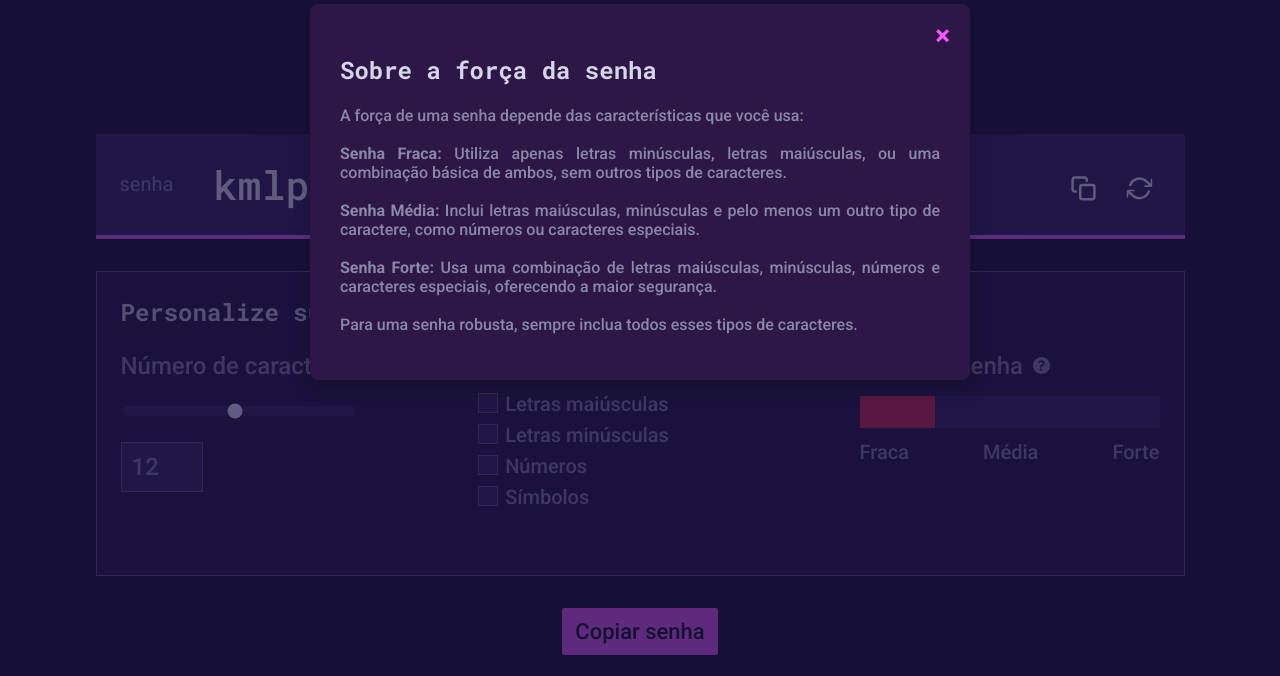
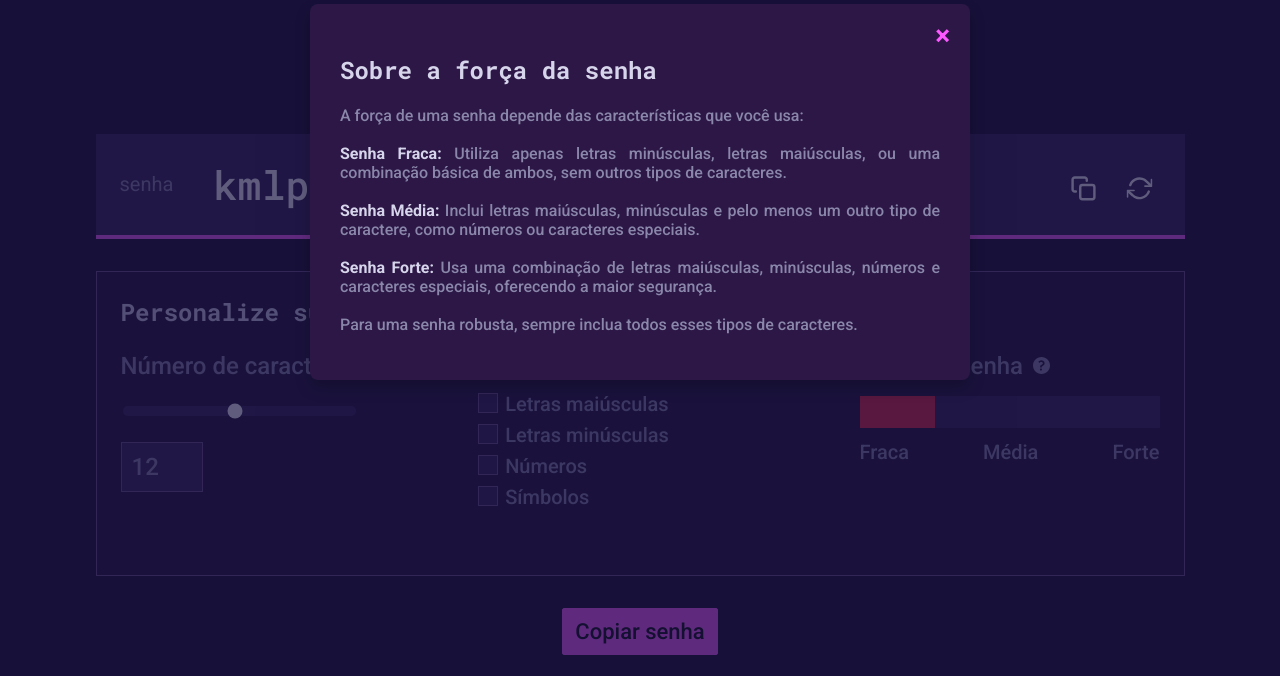
Before and after one commit to unzerstort/gerador-senhas, a plain HTML site: page index.html in a window 1280 px wide. Both pictures are taken after a click on the button 1041 px from the left and 490 px from the top of the page. Shown: the part 124-800 px from the top of the page. Drawn offline with nearby package versions, Linux system fonts and the light colour scheme; files that its build step writes are made by us from their sources.

```diff
--- a/index.html
+++ b/index.html
@@ -104,9 +104,9 @@
                             <h2 id="modal-description" class="font-mono text-light-grey">Sobre a força da senha</h2>
                             <p class="font-sans text-justify">
                                 A força de uma senha depende das características que você usa:<br><br>
-                                <strong>Senha Fraca:</strong> Utiliza apenas letras minúsculas, letras maiúsculas, ou uma combinação básica de ambos, sem outros tipos de caracteres.<br><br>
-                                <strong>Senha Média:</strong>  Inclui letras maiúsculas, minúsculas e pelo menos um outro tipo de caractere, como números ou caracteres especiais.<br><br>
-                                <strong>Senha Forte:</strong>  Usa uma combinação de letras maiúsculas, minúsculas, números e caracteres especiais, oferecendo a maior segurança.<br><br>
+                                <strong class="text-light-grey">Senha Fraca:</strong> Utiliza apenas letras minúsculas, letras maiúsculas, ou uma combinação básica de ambos, sem outros tipos de caracteres.<br><br>
+                                <strong class="text-light-grey">Senha Média:</strong>  Inclui letras maiúsculas, minúsculas e pelo menos um outro tipo de caractere, como números ou caracteres especiais.<br><br>
+                                <strong class="text-light-grey">Senha Forte:</strong>  Usa uma combinação de letras maiúsculas, minúsculas, números e caracteres especiais, oferecendo a maior segurança.<br><br>
 
                                 Para uma senha robusta, sempre inclua todos esses tipos de caracteres.
                             </p>
```
